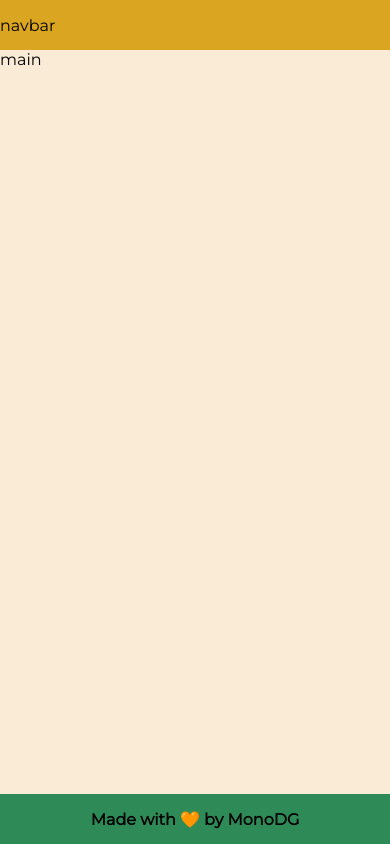
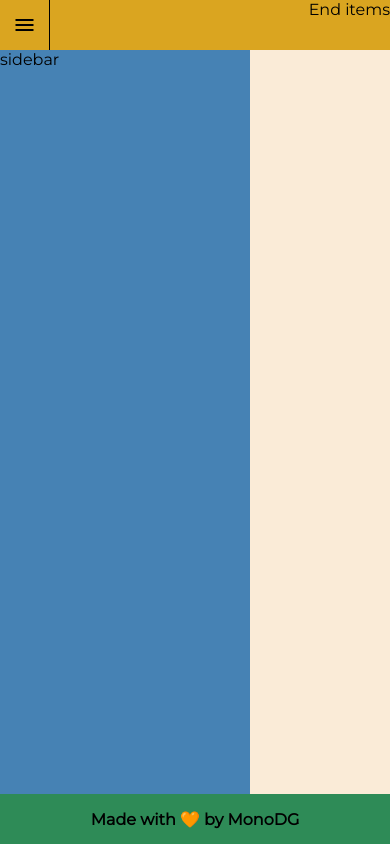
Before and after one commit to MonoDG/todo-list, a website built with webpack: page dist/index.html in a window 390 px wide. Built offline with nearby package versions, Linux system fonts and the light colour scheme.

Commit message:
Add initial DOMHandler and hamburguer menu button

```diff
--- /dev/null
+++ b/src/DOMHandler.mjs
@@ -0,0 +1,13 @@
+export default function DOMHandler() {
+    const sidebar = document.querySelector(".sidebar");
+    const btnCollapseSidebar = document.querySelector("#btn-collapse-sidebar");
+    btnCollapseSidebar.addEventListener("click", toggleSidebar);
+
+    function toggleSidebar(e) {
+        if (sidebar.classList.contains("sidebar-collapsed")) {
+            sidebar.classList.remove("sidebar-collapsed");
+        } else {
+            sidebar.classList.add("sidebar-collapsed");
+        }
+    }
+};
--- a/src/index.js
+++ b/src/index.js
@@ -2,6 +2,9 @@ import './style.css';
 import Todo from './todo.mjs';
 import Project from './project.mjs';
 import { TODO_STATE } from './constants.mjs';
+import DOMHandler from './DOMHandler.mjs';
+
+DOMHandler();
 
 const myDefaultProject = new Project("Default");
 myDefaultProject.addTodo(new Todo("Create Todo class", "Description1"));
--- a/src/style.css
+++ b/src/style.css
@@ -8,6 +8,16 @@
 
 body {
   font-family: 'Montserrat', Arial, Helvetica, sans-serif;
+}
+
+#btn-collapse-sidebar {
+  background-color: inherit;
+  border: none;
+  border-right: 1px solid black;
+  display: flex;
+  align-items: center;
+  justify-content: center;
+  width: 50px;
 }
 
 .material-symbols-outlined {
@@ -36,18 +46,24 @@ body {
   background-color: goldenrod;
 }
 
+.navbar-start-items,
+.navbar-end-items {
+  display: flex;
+  justify-content: center;
+  align-self: stretch;
+}
+
 .sidebar {
   grid-area: sidebar;
   background-color: steelblue;
-  transform: translateX(-100%);
+  transform: translateX(0%);
   transition: 200ms ease;
   position: relative;
   z-index: 1;
 }
 
-/* TODO remove and change for click event in navbar */
-.sidebar:hover {
-  transform: translateX(0%);
+.sidebar.sidebar-collapsed {
+  transform: translateX(-100%);
 }
 
 .main {
@@ -81,8 +97,8 @@ body {
     overflow: auto;
   }
 
-  .sidebar:hover {
-    transform: none;
+  .sidebar.sidebar-collapsed {
     width: 0;
   }
+
 }
```
Also changed, not shown: dist/index.html, dist/main.js.
